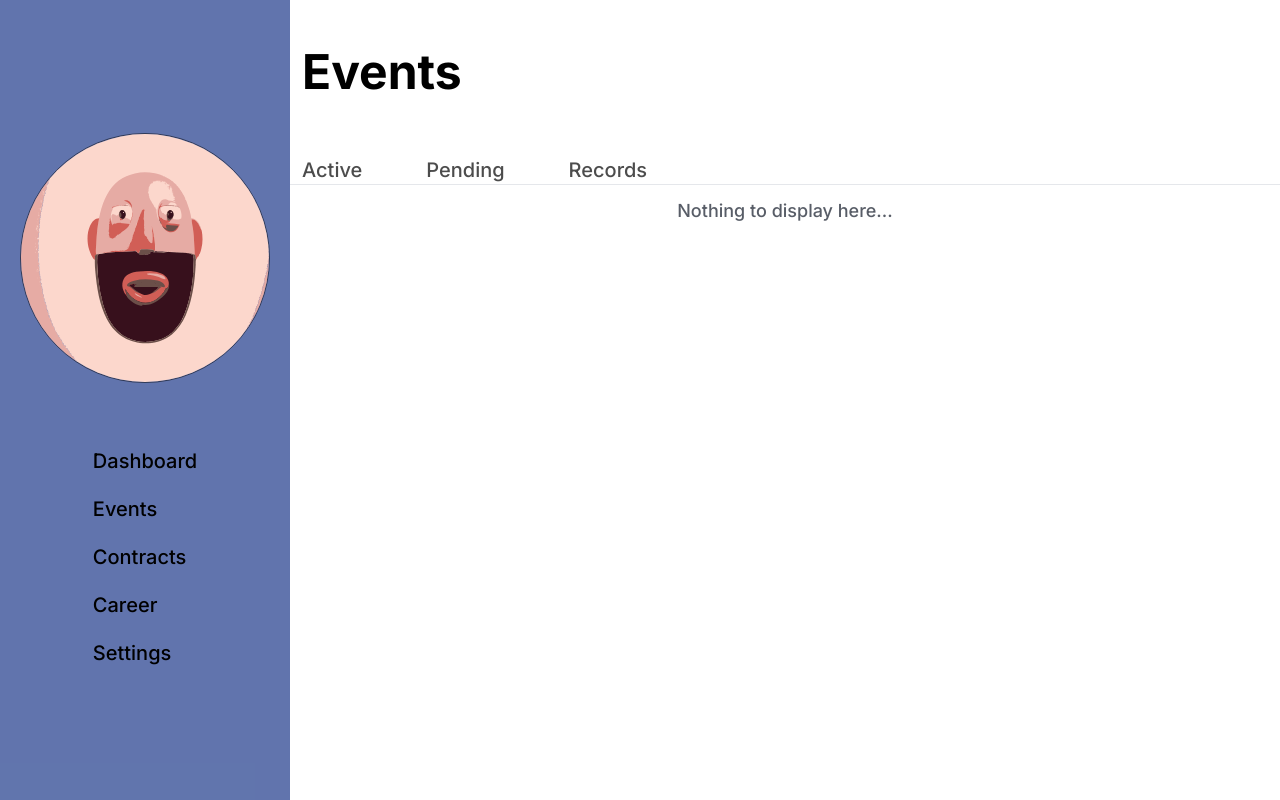
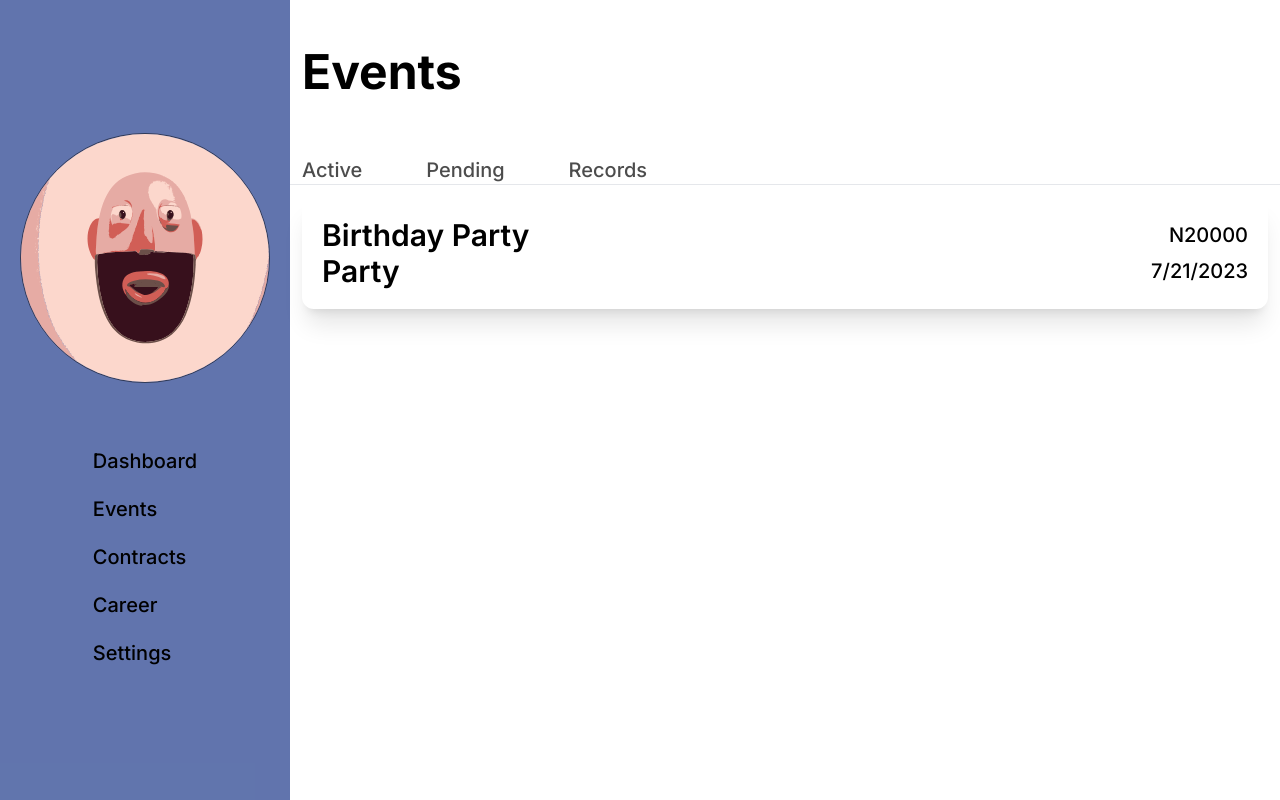
Before and after one commit to mmesomasaint/jointt, a Next.js app: page /dashboard/events in a window 1280 px wide. Built offline with nearby package versions, Linux system fonts and the light colour scheme; no server answers.

Commit message:
Feat: Implement card

```diff
--- a/app/dashboard/events/page.tsx
+++ b/app/dashboard/events/page.tsx
@@ -2,6 +2,7 @@
 import Text from '@/app/components/text'
 import Tab from '../components/tab'
 import NoContent from '../components/nocontent'
+import Card from './components/card'
 
 export default function Events() {
   const handleTabs = () => {}
@@ -18,7 +19,7 @@ export default function Events() {
       </div>
       <hr className='bg-black/50' />
       <div className='flex-grow p-3'>
-        <NoContent />
+        <Card name='Birthday Party' type='Party' cost={20000} date={new Date()} />
       </div>
     </div>
   )
```
